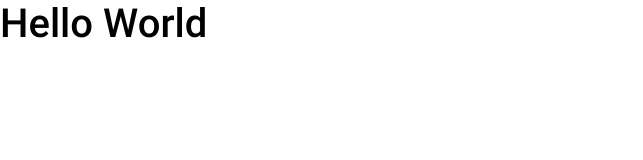
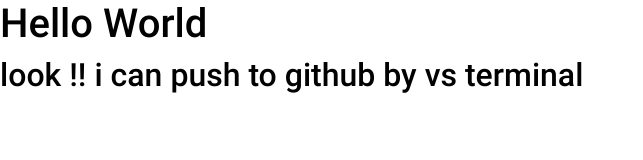
Before and after one commit to subornabhuiyan/practice_git, a plain HTML site: page index.html in a window 1280 px wide. Shown: the whole page, without its empty margins (0-643 px from the left). Drawn offline with Linux system fonts and the light colour scheme.

Commit message:
learned github

```diff
--- a/index.html
+++ b/index.html
@@ -14,6 +14,7 @@
   </head>
   <body>
 	<h1>Hello World</h1>
+	<h2>look !! i can push to github by vs terminal</h2>
 
 
 
```
